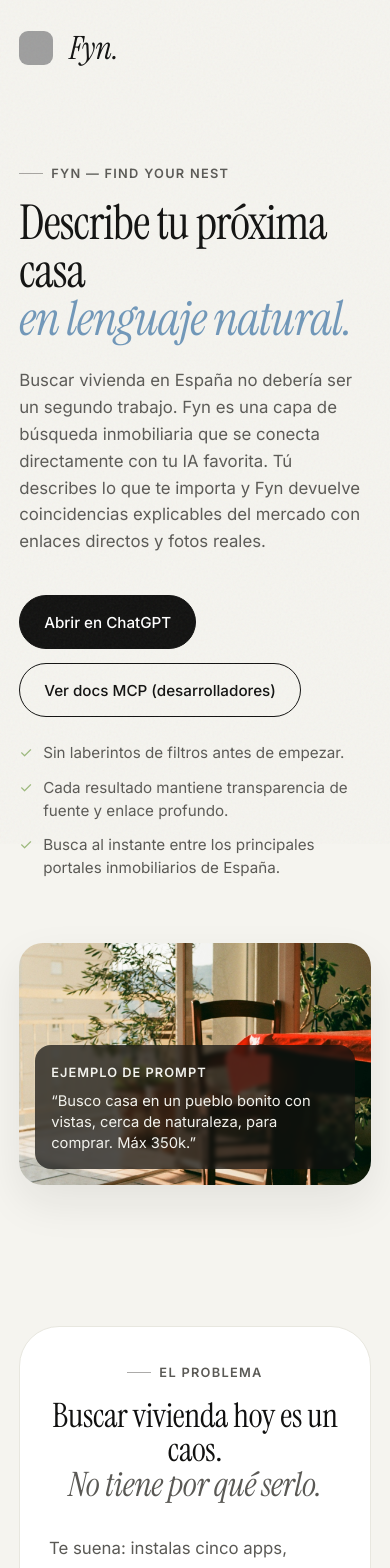
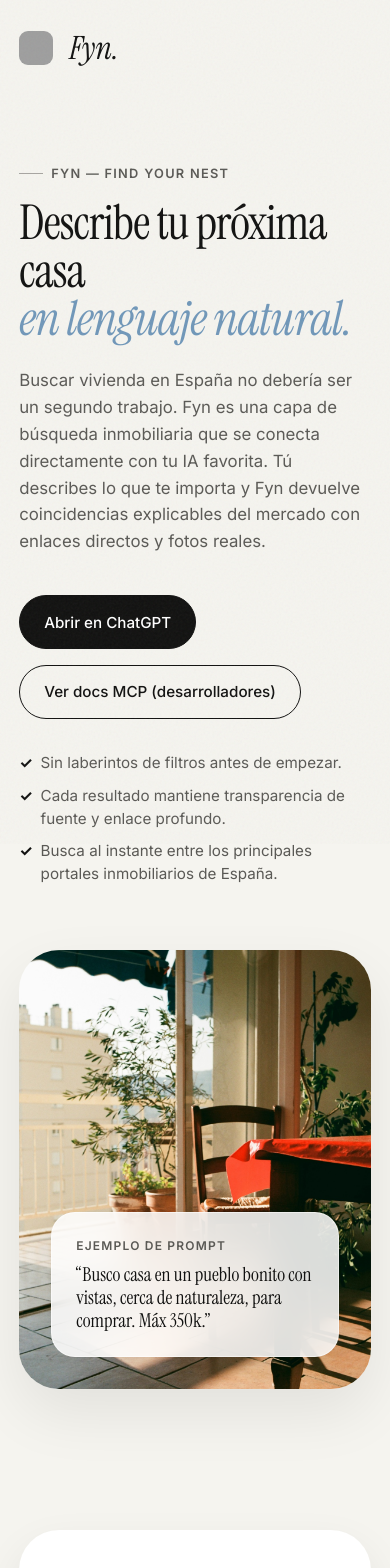
Before and after one commit to AlejandroMI/fyn, a Next.js app: page / in a window 390 px wide. Shown: the top 1568 px of the page. Built offline with nearby package versions, Linux system fonts and the light colour scheme; grey boxes are pictures that could not be loaded.

Commit message:
Restore landing visual nuances after Next migration

```diff
--- a/src/styles/globals.css
+++ b/src/styles/globals.css
@@ -273,66 +273,73 @@ img {
 
 .hero-actions {
   display: flex;
-  gap: 0.9rem;
+  gap: 1rem;
+  align-items: center;
   flex-wrap: wrap;
-  margin-bottom: 1.5rem;
+  margin-bottom: 2rem;
 }
 
 .checks {
+  list-style: none;
   display: grid;
-  gap: 0.7rem;
-  margin-top: 1.4rem;
+  gap: 0.6rem;
+  font-size: 0.95rem;
+  color: var(--ink-light);
 }
 
 .checks li {
-  list-style: none;
-  color: var(--ink-light);
-  font-size: 0.95rem;
-  position: relative;
-  padding-left: 1.5rem;
+  display: inline-flex;
+  gap: 0.5rem;
+  align-items: baseline;
 }
 
 .checks li::before {
   content: "✓";
-  color: var(--brand-green);
-  position: absolute;
-  left: 0;
+  color: var(--ink);
+  font-weight: 700;
 }
 
 .hero-image-wrap {
   position: relative;
+  border-radius: var(--radius-xl);
+  overflow: hidden;
+  aspect-ratio: 4 / 5;
+  box-shadow: 0 24px 60px rgba(0, 0, 0, 0.08);
 }
 
 .hero-image {
   width: 100%;
-  aspect-ratio: 16 / 11;
+  height: 100%;
   object-fit: cover;
-  border-radius: var(--radius-lg);
-  box-shadow: var(--shadow-soft);
 }
 
 .hero-caption {
   position: absolute;
-  left: 1rem;
-  right: 1rem;
-  bottom: 1rem;
-  background: rgba(17, 17, 16, 0.72);
-  color: #f2f2ed;
-  border-radius: var(--radius-md);
-  padding: 0.9rem 1rem;
-  backdrop-filter: blur(2px);
+  bottom: 2rem;
+  left: 2rem;
+  right: 2rem;
+  background: rgba(255, 255, 255, 0.85);
+  backdrop-filter: blur(20px);
+  border: 1px solid rgba(255, 255, 255, 0.5);
+  border-radius: var(--radius-lg);
+  padding: 1.5rem;
+  box-shadow: 0 10px 30px rgba(0, 0, 0, 0.1);
 }
 
 .hero-caption strong {
-  font-size: 0.8rem;
-  letter-spacing: 0.08em;
+  display: block;
+  font-size: 0.75rem;
+  letter-spacing: 0.1em;
   text-transform: uppercase;
+  color: var(--ink-light);
+  margin-bottom: 0.5rem;
 }
 
 .chat-text {
-  margin-top: 0.45rem;
-  font-size: 0.92rem;
-  line-height: 1.45;
+  font-family: var(--font-serif);
+  font-size: 1.2rem;
+  color: var(--ink);
+  line-height: 1.2;
 }
 
 section {
@@ -340,16 +347,16 @@ section {
 }
 
 .section-head {
-  text-align: center;
-  margin-bottom: 2rem;
+  margin-bottom: 2.8rem;
+  max-width: 700px;
 }
 
 .section-head h2 {
   font-family: var(--font-serif);
-  font-size: clamp(2.1rem, 4.5vw, 3.7rem);
-  line-height: 1.03;
+  font-size: clamp(2rem, 4.5vw, 3.2rem);
   font-weight: 400;
-  letter-spacing: -0.01em;
+  margin-bottom: 1.5rem;
+  line-height: 1.1;
 }
 
 .section-head h2 i {
@@ -365,10 +372,23 @@ section {
 }
 
 .statement-box {
-  border: 1px solid var(--border);
   border-radius: var(--radius-xl);
-  padding: 3rem;
+  padding: 4rem;
   background: var(--surface);
+  text-align: center;
+  margin: 0;
+  box-shadow: var(--shadow-soft);
+}
+
+.statement-box .section-head {
+  margin: 0 auto;
+}
+
+.statement-box h2 {
+  font-family: var(--font-sans);
+  font-weight: 500;
+  letter-spacing: -0.02em;
+  font-size: clamp(2rem, 3.5vw, 2.5rem);
 }
 
 .statement-box-outline {
@@ -385,8 +405,7 @@ section {
   margin-top: 2rem;
   overflow: hidden;
   border-radius: var(--radius-lg);
-  border: 1px solid var(--border);
-  background: var(--surface);
+  background: #f1efe8;
 }
 
 .problem-track {
@@ -428,8 +447,8 @@ section {
 
 .use-case-row {
   display: grid;
-  grid-template-columns: 1fr 1.2fr;
-  gap: 1.3rem;
+  grid-template-columns: 0.95fr 1.05fr;
+  gap: 1.2rem;
   border: 1px solid var(--border);
   border-radius: var(--radius-lg);
   background: var(--surface);
@@ -437,100 +456,104 @@ section {
 }
 
 .use-case-row:nth-child(even) {
+  grid-template-columns: 1.05fr 0.95fr;
   direction: rtl;
 }
 
+.use-case-media,
+.use-case-content,
 .use-case-row:nth-child(even) > * {
   direction: ltr;
 }
 
 .use-case-media img {
   width: 100%;
-  height: 100%;
-  min-height: 260px;
   aspect-ratio: 4 / 3;
   object-fit: cover;
 }
 
 .use-case-content {
-  padding: 2rem 1.7rem;
+  padding: 1.5rem 1.5rem 1.4rem;
 }
 
 .use-case-tag {
   display: inline-flex;
-  border: 1px solid var(--border);
+  align-items: center;
+  padding: 0.34rem 0.8rem;
+  background: var(--surface-sunken);
   border-radius: var(--radius-full);
-  font-size: 0.75rem;
+  font-size: 0.76rem;
   letter-spacing: 0.08em;
   text-transform: uppercase;
   font-weight: 600;
-  padding: 0.35rem 0.8rem;
-  margin-bottom: 0.8rem;
-  color: var(--ink-light);
+  margin-bottom: 1rem;
+  color: var(--ink);
 }
 
 .use-case-content h3 {
   font-family: var(--font-serif);
-  font-size: 2.05rem;
-  line-height: 1.08;
+  font-size: 1.65rem;
+  line-height: 1.1;
   font-weight: 400;
-  margin-bottom: 0.75rem;
+  margin-bottom: 1rem;
 }
 
 .use-case-content .summary {
   color: var(--ink-light);
   margin-bottom: 1rem;
   font-size: 1rem;
+  line-height: 1.5;
 }
 
 .use-case-points {
+  list-style: none;
   display: grid;
-  gap: 0.62rem;
+  gap: 0.55rem;
+  font-size: 0.93rem;
+  color: #2b2b28;
 }
 
 .use-case-points li {
-  list-style: none;
-  position: relative;
-  padding-left: 1.1rem;
+  display: flex;
+  gap: 0.45rem;
+  align-items: baseline;
 }
 
 .use-case-points li::before {
-  content: "→";
-  position: absolute;
-  left: 0;
+  content: "•";
   color: var(--brand-peach);
+  font-weight: 700;
 }
 
 .grid-3 {
   display: grid;
   grid-template-columns: repeat(3, minmax(0, 1fr));
-  gap: 1.1rem;
+  gap: 2rem;
 }
 
 .step-card {
-  border: 1px solid var(--border);
-  border-radius: var(--radius-lg);
-  padding: 1.6rem;
-  background: var(--surface);
+  background: transparent;
+  border-top: 1px solid var(--border);
+  padding-top: 2rem;
 }
 
 .step-number {
-  width: 2rem;
-  height: 2rem;
+  width: 40px;
+  height: 40px;
   border-radius: 50%;
   display: inline-flex;
   align-items: center;
   justify-content: center;
-  font-size: 0.9rem;
-  font-weight: 600;
+  font-family: var(--font-serif);
+  font-size: 1.5rem;
   color: var(--ink);
-  background: linear-gradient(135deg, rgba(228, 166, 123, 0.85), rgba(112, 151, 185, 0.75));
-  margin-bottom: 0.8rem;
+  background: var(--brand-yellow);
+  margin-bottom: 1.5rem;
 }
 
 .step-card h3 {
-  font-size: 1.1rem;
-  margin-bottom: 0.55rem;
+  font-size: 1.25rem;
+  margin-bottom: 1rem;
 }
 
 .step-card p {
@@ -538,42 +561,68 @@ section {
 }
 
 .preview-section {
-  padding-top: 4.5rem;
+  background: var(--ink);
+  color: var(--surface);
+  padding: 6rem 0;
+  border-radius: var(--radius-xl);
+  margin: 0;
+}
+
+.preview-section .section-head h2 {
+  color: var(--surface);
+}
+
+.preview-section .section-copy {
+  color: #a1a19a;
+}
+
+.preview-section .eyebrow {
+  color: #a1a19a;
+}
+
+.preview-section .eyebrow::before {
+  background: #a1a19a;
 }
 
 .preview-shell {
-  background: #121212;
-  color: #f3f2ed;
-  padding: 2.7rem 0 3.5rem;
+  margin-top: 2.5rem;
 }
 
 .preview-meta {
   display: flex;
   justify-content: space-between;
-  gap: 1rem;
-  color: rgba(255, 255, 255, 0.7);
-  margin-bottom: 1.1rem;
+  color: #a1a19a;
+  font-size: 0.9rem;
+  margin-bottom: 1.5rem;
+  padding: 0;
 }
 
 .cards-rail {
-  display: grid;
-  grid-template-columns: repeat(4, minmax(230px, 1fr));
-  gap: 1rem;
+  display: flex;
+  gap: 1.5rem;
   overflow-x: auto;
-  padding-bottom: 0.6rem;
+  padding: 0 0 1.2rem;
+  scroll-snap-type: x mandatory;
+  scrollbar-width: none;
+}
+
+.cards-rail::-webkit-scrollbar {
+  display: none;
 }
 
 .listing-card {
+  flex: 0 0 calc(33.333% - 1rem);
+  min-width: 300px;
   border-radius: var(--radius-lg);
   overflow: hidden;
-  background: #f8f8f6;
-  color: #111110;
-  min-width: 250px;
+  scroll-snap-align: start;
+  background: var(--surface);
+  color: var(--ink);
 }
 
 .listing-card img {
   width: 100%;
-  aspect-ratio: 16 / 9;
+  height: 220px;
   object-fit: cover;
 }
 
@@ -601,24 +650,23 @@ section {
 
 .open-tag {
   display: inline-flex;
-  align-items: center;
-  border-radius: var(--radius-full);
-  background: #eceae3;
-  color: #2c2b27;
+  color: var(--ink-light);
   font-size: 0.82rem;
-  padding: 0.5rem 0.75rem;
+  font-weight: 600;
+  letter-spacing: 0.01em;
 }
 
 .final-cta {
   text-align: center;
-  padding: 5.5rem 0;
+  padding: 6rem 0;
 }
 
 .final-cta h2 {
   font-family: var(--font-serif);
-  font-size: clamp(2.4rem, 4.6vw, 3.8rem);
+  font-size: clamp(2.5rem, 5.5vw, 3.8rem);
   line-height: 1.05;
   font-weight: 400;
+  margin-bottom: 1.5rem;
 }
 
 .final-cta h2 i {
@@ -627,33 +675,34 @@ section {
 
 .final-cta p {
   color: var(--ink-light);
-  font-size: 1.08rem;
-  max-width: 760px;
-  margin: 1rem auto 1.8rem;
+  font-size: 1.1rem;
+  max-width: 600px;
+  margin: 0 auto 3rem;
 }
 
 .final-actions {
   display: flex;
-  gap: 0.8rem;
+  gap: 1rem;
   flex-wrap: wrap;
   justify-content: center;
 }
 
 footer {
   border-top: 1px solid var(--border);
-  padding: 2.8rem 0 1.8rem;
+  padding: 4rem 0;
 }
 
 .footer-grid {
   display: grid;
-  grid-template-columns: 1.5fr 1fr 1fr;
-  gap: 1rem;
-  margin-bottom: 1.8rem;
+  grid-template-columns: 2fr 1fr 1fr;
+  gap: 4rem;
+  margin-bottom: 4rem;
 }
 
 .footer-brand p {
   color: var(--ink-light);
-  max-width: 360px;
+  margin-top: 1rem;
+  max-width: 300px;
 }
 
 .footer-logo-wrap {
@@ -671,34 +720,38 @@ footer {
 }
 
 .footer-heading {
-  font-size: 0.88rem;
-  letter-spacing: 0.08em;
+  font-size: 0.85rem;
+  letter-spacing: 0.1em;
   text-transform: uppercase;
-  color: var(--ink-light);
-  margin-bottom: 0.6rem;
+  font-weight: 600;
+  color: var(--ink);
+  margin-bottom: 1.5rem;
 }
 
 .footer-list {
-  display: grid;
-  gap: 0.5rem;
   list-style: none;
 }
 
+.footer-list li {
+  margin-bottom: 0.75rem;
+}
+
 .footer-list a {
-  color: var(--ink);
+  color: var(--ink-light);
 }
 
 .footer-list a:hover {
-  color: var(--ink-light);
+  color: var(--ink);
 }
 
 .foot-bottom {
   border-top: 1px solid var(--border);
-  padding-top: 1rem;
+  padding-top: 2rem;
   display: flex;
   justify-content: space-between;
+  align-items: center;
   gap: 1rem;
-  font-size: 0.88rem;
+  font-size: 0.9rem;
   color: var(--ink-light);
   flex-wrap: wrap;
 }
@@ -963,12 +1016,16 @@ footer {
   }
 
   .cards-rail {
-    grid-template-columns: repeat(4, minmax(250px, 1fr));
+    gap: 1rem;
     padding: 0 0 1rem;
   }
 
   .problem-slide {
     flex-basis: 220px;
+  }
+
+  .listing-card {
+    flex: 0 0 85%;
   }
 
   .statement-box {
```
